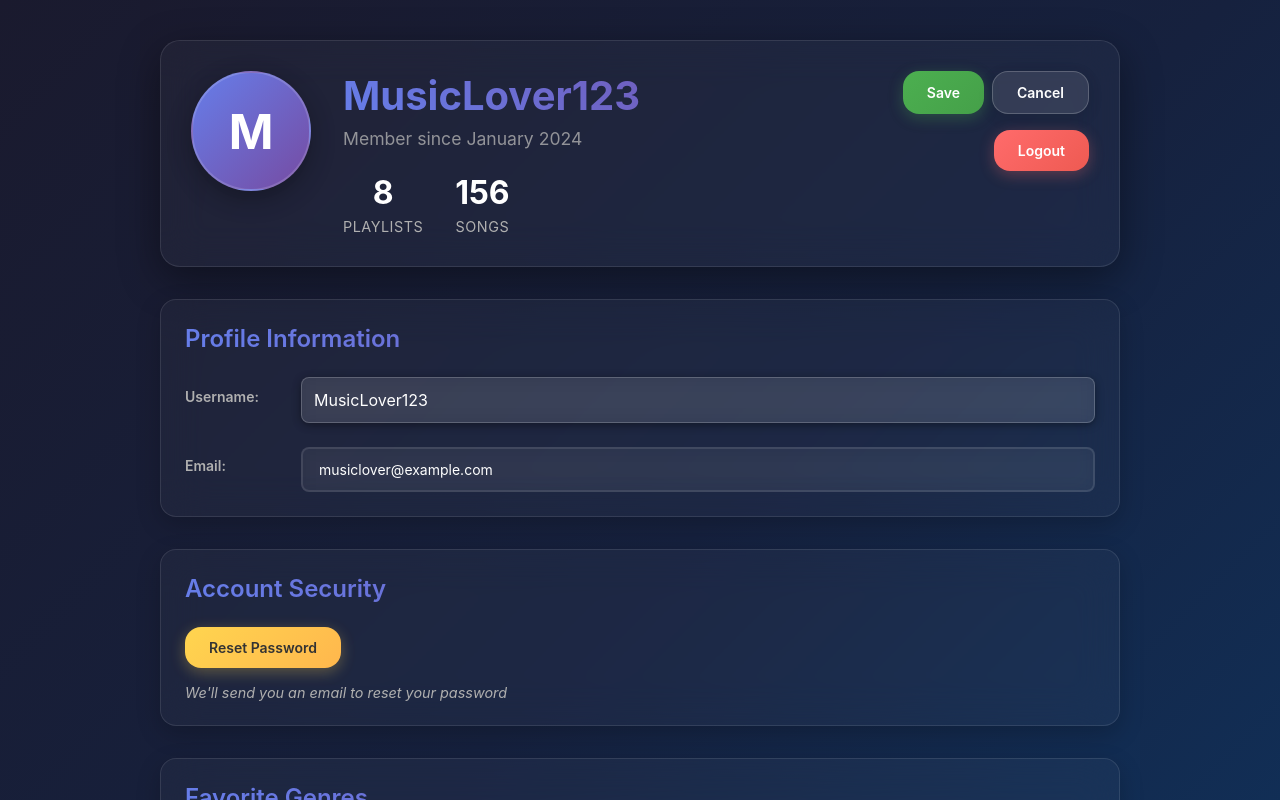
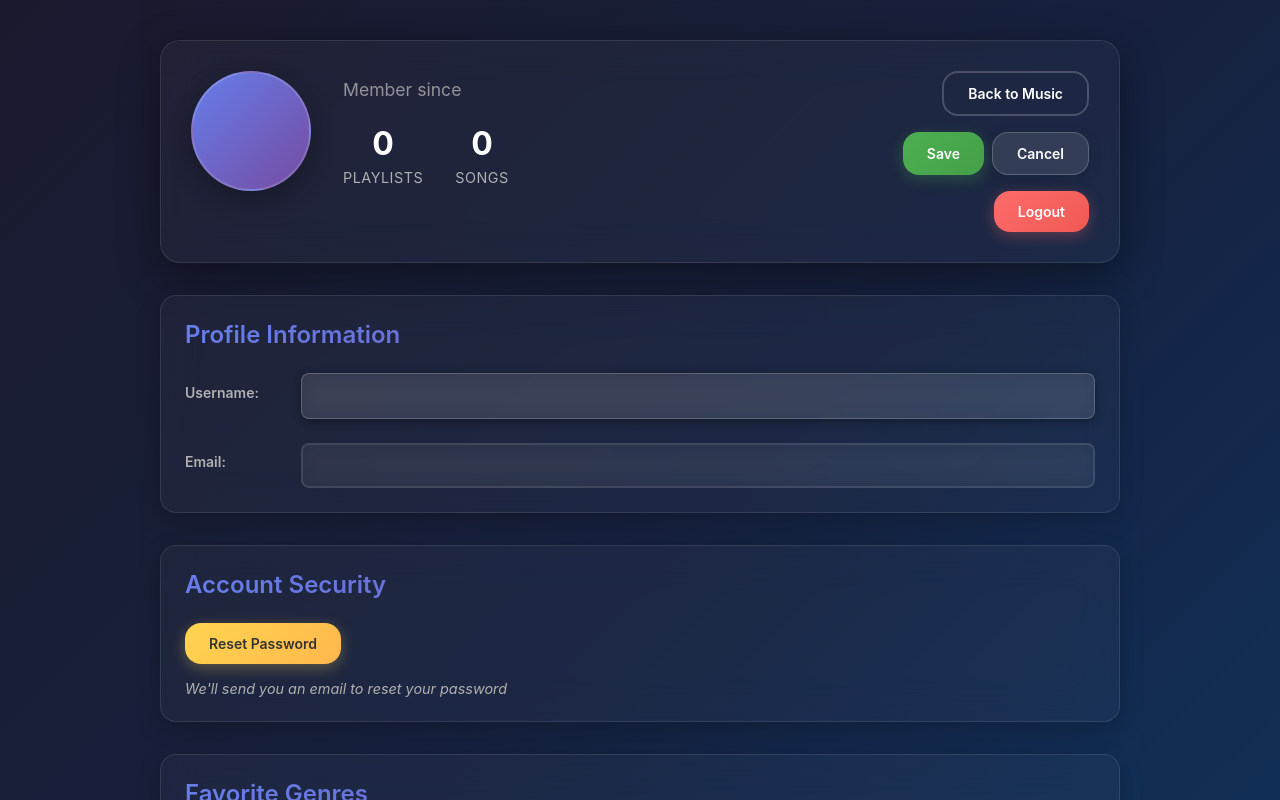
Before and after one commit to 1Morley/cloud-frontend, a React (Create React App) app: page /profile in a window 1280 px wide. Both pictures are taken after a click on the button "Edit Profile". Shown: the top 800 px of the page. Built offline with nearby package versions, Linux system fonts and the light colour scheme.

Commit message:
added more functionality to profile page

```diff
--- a/package.json
+++ b/package.json
@@ -9,6 +9,7 @@
     "@testing-library/react": "^16.3.0",
     "@testing-library/user-event": "^13.5.0",
     "crypto": "^1.0.1",
+    "jwt-decode": "^4.0.0",
     "react": "^19.1.1",
     "react-dom": "^19.1.1",
     "react-hook-form": "^7.62.0",
--- a/src/App.js
+++ b/src/App.js
@@ -10,7 +10,7 @@ import {
 import './App.css';
 import LoginPage from "./views/login.jsx";
 import { Home } from "./components/songstuff/homePage.js";
-import ProfilePage from "./components/profile/ProfilePage.tsx";
+import ProfilePage from "./components/profile/ProfilePage.jsx";
 import "./styles/login.css"
 import Main from "./views/main.jsx"
 import { UploadForm } from "./components/songstuff/uploadForm.js";
--- a/src/components/profile/ProfilePage.tsx
+++ b/src/components/profile/ProfilePage.jsx
@@ -1,31 +1,46 @@
-import React, { useState } from 'react';
+import React, { useEffect, useState } from 'react';
 import { useNavigate } from 'react-router-dom';
+import { jwtDecode } from "jwt-decode";
 import './profile.css';
-
-interface UserProfile {
-  username: string;
-  email: string;
-  joinDate: string;
-  favoriteGenres: string[];
-  totalPlaylists: number;
-  totalSongs: number;
-}
 
 export default function ProfilePage() {
   const navigate = useNavigate();
   const [isEditing, setIsEditing] = useState(false);
 
-  // Mock user data - in a real app this would come from authentication context/state
-  const [userProfile, setUserProfile] = useState<UserProfile>({
-    username: 'MusicLover123',
-    email: 'musiclover@example.com',
-    joinDate: 'January 2024',
-    favoriteGenres: ['Rock', 'Jazz', 'Electronic', 'Classical'],
-    totalPlaylists: 8,
-    totalSongs: 156
+  const [userProfile, setUserProfile] = useState({
+    username: '',
+    email: '',
+    joinDate: '',
+    favoriteGenres: [],
+    totalPlaylists: 0,
+    totalSongs: 0
   });
 
-  const [editForm, setEditForm] = useState<UserProfile>(userProfile);
+  const [editForm, setEditForm] = useState(userProfile);
+
+  //TODO load user profile using playlist data might need to remove the join date and favorite genres
+  useEffect(() => {
+    function loadUserProfile() {
+      let session = localStorage.getItem("SessionInformation");
+      if (session != null) {
+        let sessionJson = JSON.parse(session);
+        if (sessionJson.IdToken) {
+          let jwtData = jwtDecode(sessionJson.IdToken);
+          setUserProfile({
+            username: jwtData['cognito:username'],
+            email: jwtData.email,
+            joinDate: 'January 2024', // replace with real join date if available
+            favoriteGenres: [],
+            totalPlaylists: 0,
+            totalSongs: 0
+          });
+          setEditForm(userProfile)
+        }
+      }
+    }
+
+    loadUserProfile()
+  }, [])
 
   const handleEdit = () => {
     setIsEditing(true);
@@ -44,10 +59,15 @@ export default function ProfilePage() {
 
   const handleLogout = () => {
     // In a real app, this would clear authentication tokens/state
+    localStorage.removeItem("SessionInformation")
     navigate('/login');
   };
 
-  const addGenre = (genre: string) => {
+  const handleBack = () => {
+    navigate('/'); // Navigate back to main page
+  };
+
+  const addGenre = (genre) => {
     if (genre.trim() && !editForm.favoriteGenres.includes(genre.trim())) {
       setEditForm({
         ...editForm,
@@ -56,7 +76,7 @@ export default function ProfilePage() {
     }
   };
 
-  const removeGenre = (genreToRemove: string) => {
+  const removeGenre = (genreToRemove) => {
     setEditForm({
       ...editForm,
       favoriteGenres: editForm.favoriteGenres.filter(genre => genre !== genreToRemove)
@@ -86,6 +106,9 @@ export default function ProfilePage() {
           </div>
         </div>
         <div className="profile-actions">
+          <button className="btn btn-outline" onClick={handleBack}>
+            Back to Music
+          </button>
           {!isEditing ? (
             <button className="btn btn-primary" onClick={handleEdit}>
               Edit Profile
@@ -160,15 +183,15 @@ export default function ProfilePage() {
                   className="form-input"
                   onKeyPress={(e) => {
                     if (e.key === 'Enter') {
-                      addGenre((e.target as HTMLInputElement).value);
-                      (e.target as HTMLInputElement).value = '';
+                      addGenre(e.target.value);
+                      e.target.value = '';
                     }
                   }}
                 />
                 <button
                   className="btn btn-small"
                   onClick={() => {
-                    const input = document.querySelector('.genre-input-group input') as HTMLInputElement;
+                    const input = document.querySelector('.genre-input-group input');
                     if (input) {
                       addGenre(input.value);
                       input.value = '';
```
Also changed, not shown: 1 other file (tests, documents, lock files or other folders).
